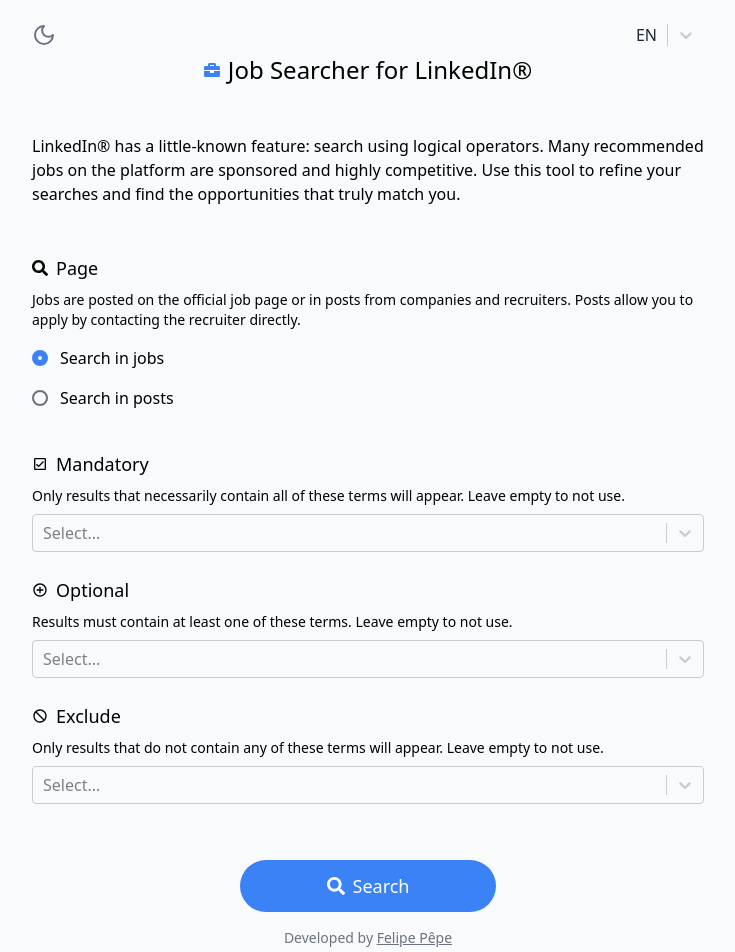
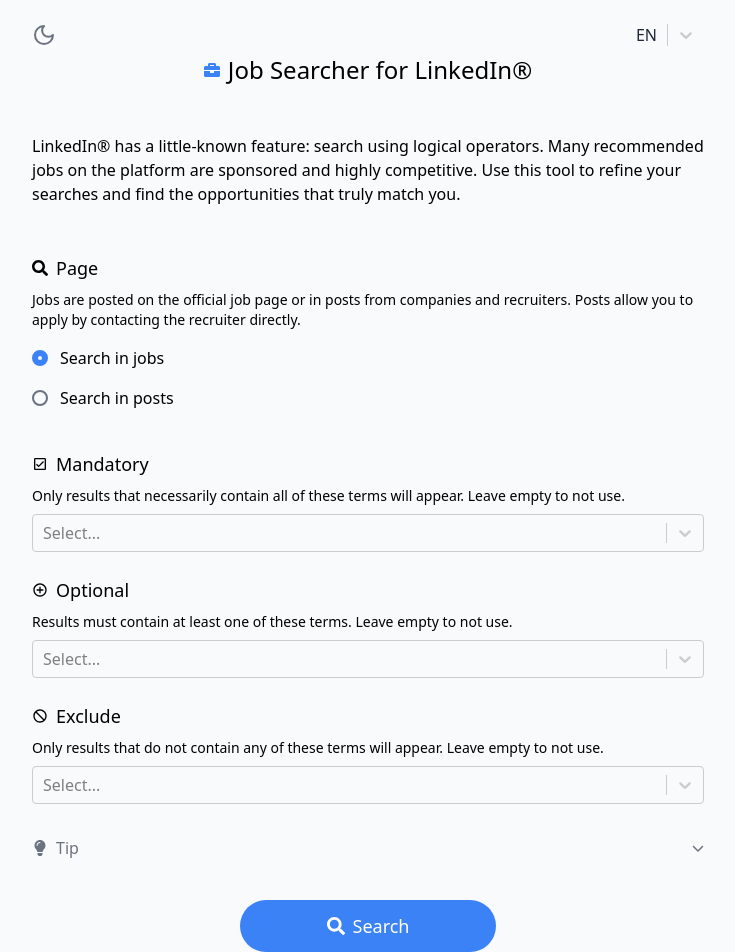
Before and after one commit to lipe-pepe/linkedin-search, a Next.js app: page /en in a window 1280 px wide. Shown: the top 952 px of the page, without its empty margins (272-1007 px from the left). Built offline with nearby package versions, Linux system fonts and the light colour scheme.

Commit message:
feat: :sparkles: added tip accordion

```diff
--- a/messages/en.json
+++ b/messages/en.json
@@ -26,6 +26,8 @@
       "option1": "Search in jobs",
       "option2": "Search in posts"
     },
+    "tip_title": "Tip",
+    "tip_text": "Also use LinkedIn®'s native filters when searching, such as Date Posted and Experience Level. Your search will be even more accurate!",
     "button": "Search"
   }
 }
--- a/messages/pt.json
+++ b/messages/pt.json
@@ -26,6 +26,8 @@
       "option1": "Buscar em vagas",
       "option2": "Buscar em publicações"
     },
+    "tip_title": "Dica",
+    "tip_text": "Use também os filtros nativos do LinkedIn® quando estiver buscando, como a Data de Anúncio e o Nível de Experiência. Sua busca será ainda mais certeira!",
     "button": "Buscar"
   }
 }
--- a/src/app/[locale]/page.tsx
+++ b/src/app/[locale]/page.tsx
@@ -12,7 +12,7 @@
         <Header />
       </div>
       <div className="flex-1 w-full max-w-3xl px-4 sm:px-6 lg:px-12 flex flex-col items-center justify-center gap-12">
-        <div className="flex flex-wrap items-center gap-2">
+        <div className="flex flex-wrap items-center gap-2 mt-6 md:mt-0">
           <div className="text-primary">
             <FaBriefcase />
           </div>
--- /dev/null
+++ b/src/components/accordion.tsx
@@ -0,0 +1,63 @@
+import React, { useEffect, useRef, useState } from "react";
+import { FaChevronDown } from "react-icons/fa6";
+
+interface AccordionProps {
+  icon?: React.ReactNode;
+  title: string;
+  children: React.ReactNode;
+}
+
+const Accordion: React.FC<AccordionProps> = ({
+  icon,
+  title,
+  children,
+}: AccordionProps) => {
+  const [isOpen, setIsOpen] = useState(false);
+  const contentRef = useRef<HTMLDivElement>(null);
+  const [height, setHeight] = useState<string>("0px");
+
+  useEffect(() => {
+    const contentEl = contentRef.current;
+    if (contentEl) {
+      if (isOpen) {
+        const scrollHeight = contentEl.scrollHeight;
+        setHeight(`${scrollHeight}px`);
+      } else {
+        setHeight("0px");
+      }
+    }
+  }, [isOpen, children]);
+
+  return (
+    <div>
+      <button
+        type="button"
+        onClick={() => setIsOpen(!isOpen)}
+        className="flex justify-between items-center w-full text-left text-[var(--color-neutral)] cursor-pointer hover:font-medium"
+      >
+        <div className="flex items-center gap-2">
+          {icon}
+          <span>{title}</span>
+        </div>
+        <FaChevronDown
+          className={`w-3 h-3 transform transition-transform duration-300 ${
+            isOpen ? "rotate-180" : "rotate-0"
+          }`}
+        />
+      </button>
+      <div
+        className="my-2"
+        ref={contentRef}
+        style={{
+          height,
+          transition: "height 0.4s ease",
+          overflow: "hidden",
+        }}
+      >
+        <div>{children}</div>
+      </div>
+    </div>
+  );
+};
+
+export default Accordion;
--- a/src/components/form.tsx
+++ b/src/components/form.tsx
@@ -3,7 +3,7 @@
 import TermsContext from "@/contexts/termsContext";
 import Select from "./select";
 import { useCallback, useEffect, useState } from "react";
-import { FaSearch } from "react-icons/fa";
+import { FaLightbulb, FaSearch } from "react-icons/fa";
 import {
   MdOutlineAddCircleOutline,
   MdOutlineCheckBox,
@@ -13,6 +13,7 @@
 import Button from "./button";
 import { useLocale, useTranslations } from "next-intl";
 import Radio from "./radio";
+import Accordion from "./accordion";
 
 const Form = () => {
   const t = useTranslations("Form");
@@ -122,7 +123,11 @@
           storageItem="exclude-list"
         />
       </TermsContext>
-      <div className="h-8" />
+      <div className="my-4">
+        <Accordion icon={<FaLightbulb />} title={t("tip_title")}>
+          <p className=" text-[var(--color-neutral)] ">{t("tip_text")}</p>
+        </Accordion>
+      </div>
       <Button icon={<FaSearch />} text={t("button")} type="submit" />
     </form>
   );
```
